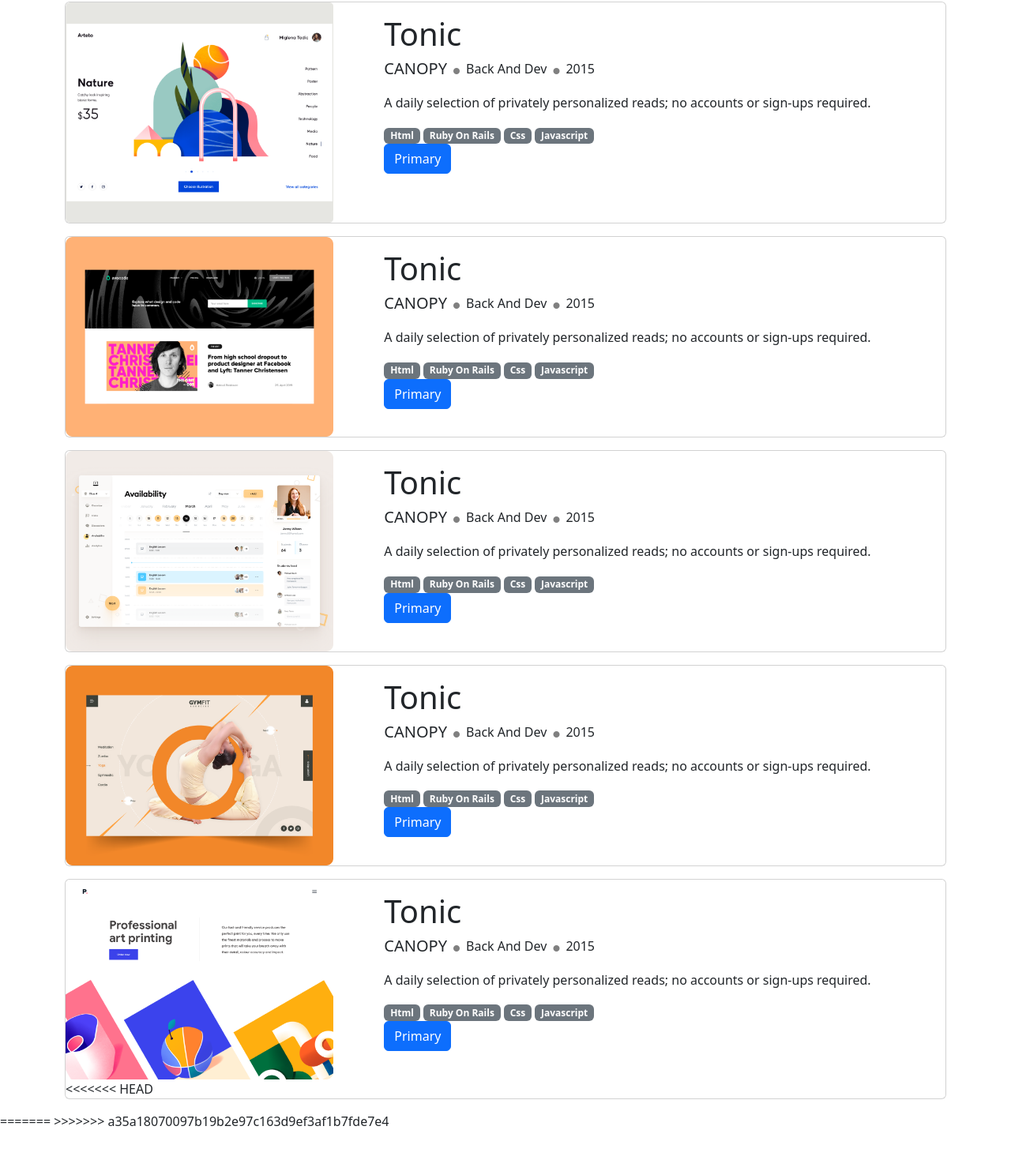
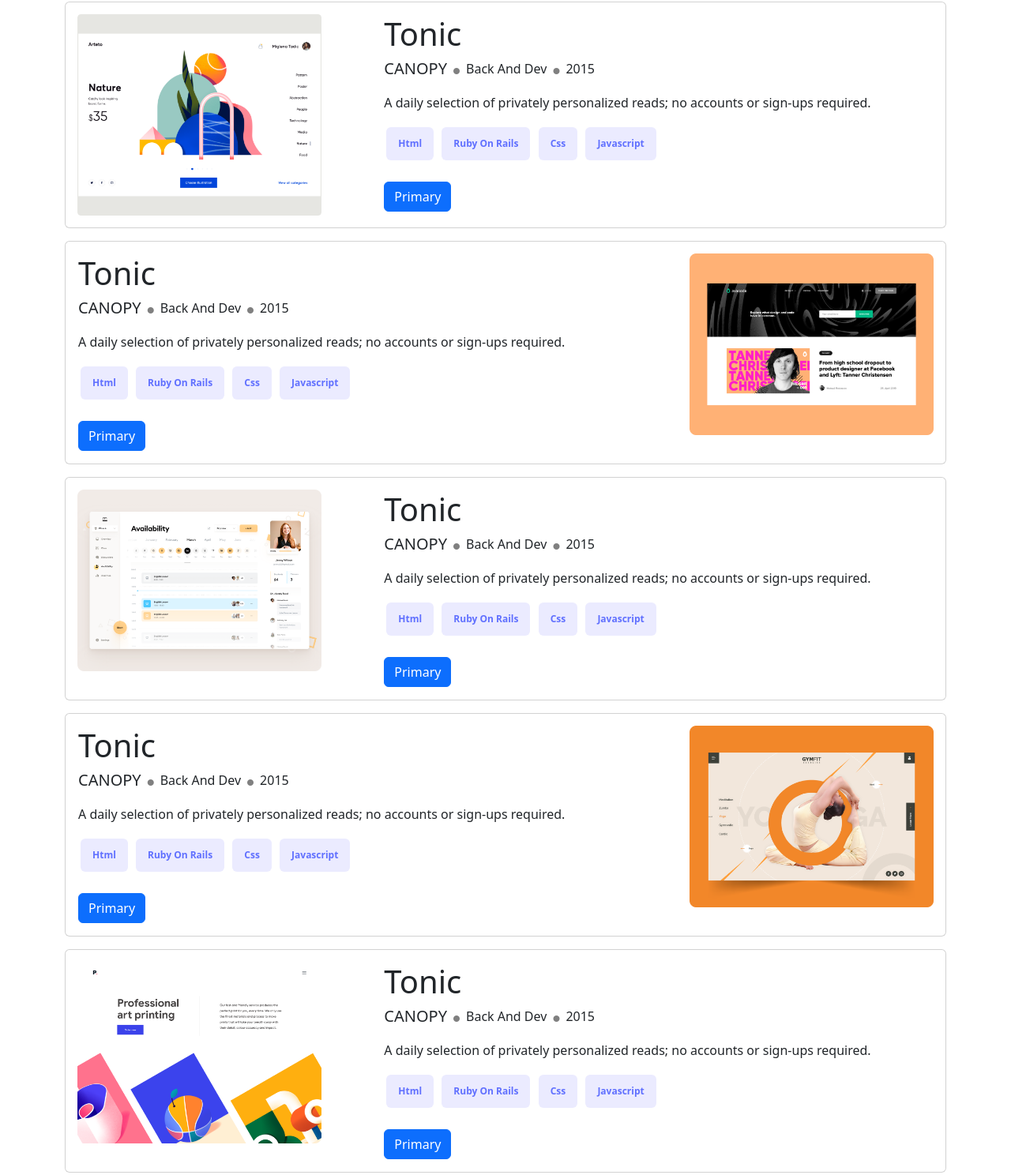
Before and after one commit to tanveerisonline/portfolio-bootstrap-version, a plain HTML site: page index.html in a window 1280 px wide. Shown: the part 82-1570 px from the top of the page at 79% size. Before the commit the page ends 1514 px from the top, so only its background shows below. Drawn offline with nearby package versions, Linux system fonts and the light colour scheme.

Commit message:
Add styles to cards

```diff
--- a/index.html
+++ b/index.html
@@ -4,8 +4,8 @@
     <meta charset="utf-8" />
     <meta name="viewport" content="width=device-width, initial-scale=1" />
     <title>Portfolio</title>
-    <link
-      href="https://cdn.jsdelivr.net/npm/bootstrap@5.2.2/dist/css/bootstrap.min.css"
+    <link rel="stylesheet" href="https://cdnjs.cloudflare.com/ajax/libs/font-awesome/4.7.0/css/font-awesome.min.css">
+    <link href="https://cdn.jsdelivr.net/npm/bootstrap@5.2.2/dist/css/bootstrap.min.css"
       rel="stylesheet"
       integrity="sha384-Zenh87qX5JnK2Jl0vWa8Ck2rdkQ2Bzep5IDxbcnCeuOxjzrPF/et3URy9Bv1WTRi"
       crossorigin="anonymous"
@@ -51,8 +51,8 @@
     <div class="container-fluid">
 
       <!-- Cards Section starts here -->
-      <div class="container">
-      <div class="card mb-3">
+      <div class="container" id="cards">
+      <div class="card mb-3" id="card-0">
         <div class="row g-5">
           <div class="col-md-4">
             <img src="./assets/desktop/Snapshoot Portfolio.png" class="img-fluid rounded-start pt-9" alt="...">
@@ -67,18 +67,18 @@
               </div>
               <p class="card-text">A daily selection of privately personalized reads; no accounts or sign-ups required.</p>
               <div class="card-languages">
-              <span class="badge bg-secondary">Html</span>
-              <span class="badge bg-secondary">Ruby On Rails</span>
-              <span class="badge bg-secondary">Css</span>
-              <span class="badge bg-secondary">Javascript</span>
+              <span class="badge">Html</span>
+              <span class="badge">Ruby On Rails</span>
+              <span class="badge">Css</span>
+              <span class="badge">Javascript</span>
             </div>
-              <button type="button" class="btn btn-primary">Primary</button>
+              <button type="button" class="btn btn-primary mt-4">Primary</button>
             </div>
           </div>
         </div>
       </div>
 
-      <div class="card mb-3">
+      <div class="card mb-3" id="card-1">
         <div class="row g-5">
           <div class="col-md-4">
             <img src="./assets/snapshoot-portfolio1.png" alt="Project 1"class="img-fluid rounded-start" alt="...">
@@ -93,18 +93,18 @@
               </div>
               <p class="card-text">A daily selection of privately personalized reads; no accounts or sign-ups required.</p>
               <div class="card-languages">
-              <span class="badge bg-secondary">Html</span>
-              <span class="badge bg-secondary">Ruby On Rails</span>
-              <span class="badge bg-secondary">Css</span>
-              <span class="badge bg-secondary">Javascript</span>
+              <span class="badge ">Html</span>
+              <span class="badge ">Ruby On Rails</span>
+              <span class="badge ">Css</span>
+              <span class="badge ">Javascript</span>
             </div>
-              <button type="button" class="btn btn-primary">Primary</button>
+              <button type="button" class="btn btn-primary mt-4">Primary</button>
             </div>
           </div>
         </div>
       </div>
 
-      <div class="card mb-3">
+      <div class="card mb-3" id="card-2">
         <div class="row g-5">
           <div class="col-md-4">
             <img src="./assets/snapshoot-portfolio2.png" alt="Project 2" class="img-fluid rounded-start" alt="...">
@@ -119,18 +119,18 @@
               </div>
               <p class="card-text">A daily selection of privately personalized reads; no accounts or sign-ups required.</p>
               <div class="card-languages">
-              <span class="badge bg-secondary">Html</span>
-              <span class="badge bg-secondary">Ruby On Rails</span>
-              <span class="badge bg-secondary">Css</span>
-              <span class="badge bg-secondary">Javascript</span>
+              <span class="badge ">Html</span>
+              <span class="badge ">Ruby On Rails</span>
+              <span class="badge ">Css</span>
+              <span class="badge ">Javascript</span>
             </div>
-              <button type="button" class="btn btn-primary">Primary</button>
+              <button type="button" class="btn btn-primary mt-4">Primary</button>
             </div>
           </div>
         </div>
       </div>
 
-      <div class="card mb-3">
+      <div class="card mb-3" id="card-3">
         <div class="row g-5">
           <div class="col-md-4">
             <img src="./assets/snapshoot-portfolio3.png" alt="Project 3" class="img-fluid rounded-start" alt="...">
@@ -145,18 +145,18 @@
               </div>
               <p class="card-text">A daily selection of privately personalized reads; no accounts or sign-ups required.</p>
               <div class="card-languages">
-              <span class="badge bg-secondary">Html</span>
-              <span class="badge bg-secondary">Ruby On Rails</span>
-              <span class="badge bg-secondary">Css</span>
-              <span class="badge bg-secondary">Javascript</span>
+              <span class="badge ">Html</span>
+              <span class="badge ">Ruby On Rails</span>
+              <span class="badge ">Css</span>
+              <span class="badge ">Javascript</span>
             </div>
-              <button type="button" class="btn btn-primary">Primary</button>
+              <button type="button" class="btn btn-primary mt-4">Primary</button>
             </div>
           </div>
         </div>
       </div>
 
-      <div class="card mb-3">
+      <div class="card mb-3" id="card-4">
         <div class="row g-5">
           <div class="col-md-4">
             <img src="./assets/snapshoot-portfolio4.png" alt="Project 4" class="img-fluid rounded-start" alt="...">
@@ -171,27 +171,20 @@
               </div>
               <p class="card-text">A daily selection of privately personalized reads; no accounts or sign-ups required.</p>
               <div class="card-languages">
-              <span class="badge bg-secondary">Html</span>
-              <span class="badge bg-secondary">Ruby On Rails</span>
-              <span class="badge bg-secondary">Css</span>
-              <span class="badge bg-secondary">Javascript</span>
+              <span class="badge ">Html</span>
+              <span class="badge ">Ruby On Rails</span>
+              <span class="badge ">Css</span>
+              <span class="badge ">Javascript</span>
             </div>
-              <button type="button" class="btn btn-primary">Primary</button>
+              <button type="button" class="btn btn-primary mt-4">Primary</button>
             </div>
           </div>
         </div>
-<<<<<<< HEAD
-      </div>
-      <!-- Cards Section ends here -->
-    </div>
-   </div>
-=======
       </div>
   <!-- Cards Section ends here -->
     </div>
    </div>
 
->>>>>>> a35a18070097b19b2e97c163d9ef3af1b7fde7e4
     <script
       src="https://cdn.jsdelivr.net/npm/bootstrap@5.2.2/dist/js/bootstrap.bundle.min.js"
       integrity="sha384-OERcA2EqjJCMA+/3y+gxIOqMEjwtxJY7qPCqsdltbNJuaOe923+mo//f6V8Qbsw3"
--- a/style.css
+++ b/style.css
@@ -2,3 +2,20 @@
   width: 100%;
   padding: 10px 200px;
 }
+#cards img{
+  padding: 15px;
+}
+#cards .card-body span{
+  padding: 15px;
+  margin: 3px;
+  color: #6070ff;
+  background-color:#ebebff;
+}
+#card-1 .row{
+  display: flex;
+  flex-direction: row-reverse;
+}
+#card-3 .row{
+  display: flex;
+  flex-direction: row-reverse;
+  }
```
